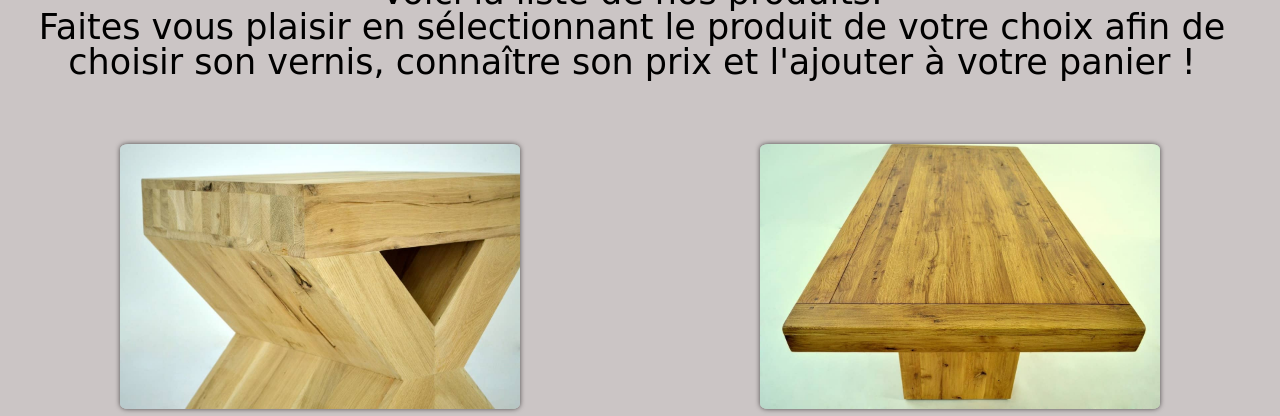
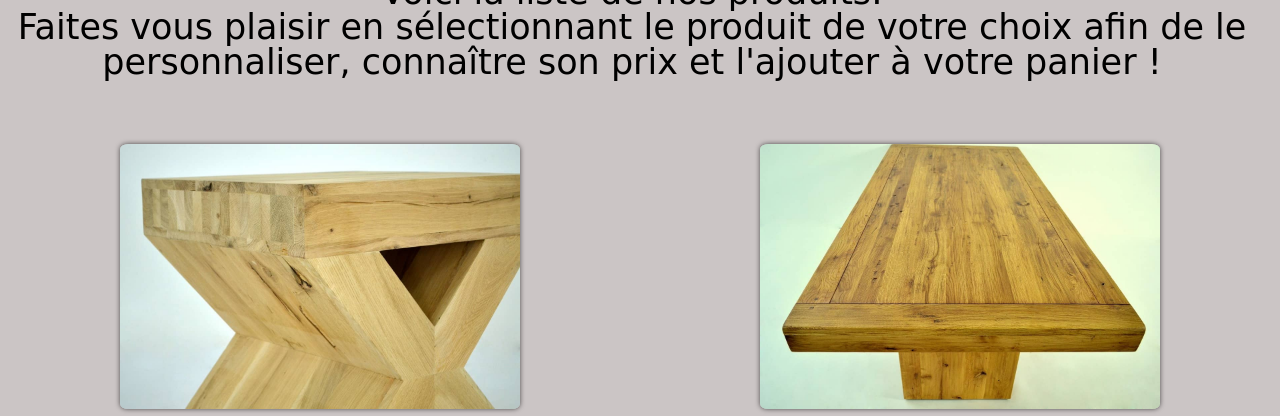
Before and after one commit to KazeyKaze/KazeyKaze-PierreAntoineQuiquampoix_5_19082021, a plain HTML site: page index.html in a window 1280 px wide. Shown: the part 196-612 px from the top of the page. Drawn offline with Linux system fonts and the light colour scheme; a web font is replaced by a local one.

Commit message:
Ajustements de la page d'acceuil

```diff
--- a/index.html
+++ b/index.html
@@ -51,7 +51,7 @@
                 <p>
                     Voici la liste de nos produits:<br>
                     Faites vous plaisir en sélectionnant le produit de
-                    votre choix afin de choisir son vernis, connaître
+                    votre choix afin de le personnaliser, connaître
                     son prix et l'ajouter à votre panier !<br>
                 </p>
             </div>
```
